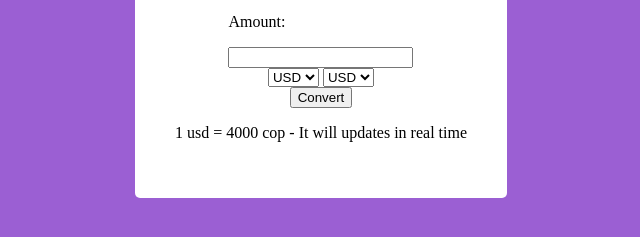
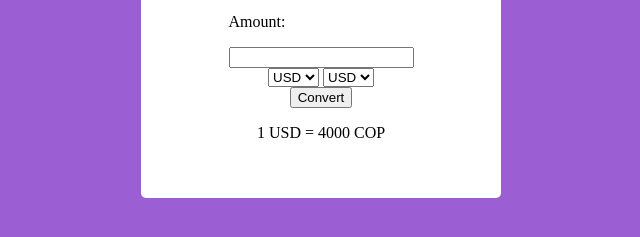
Before and after one commit to carv0066/Currency-Converter, a plain HTML site: page index.html in a window 1280 px wide. Shown: the part 269-506 px from the top of the page, without its empty margins (327-967 px from the left). Drawn offline with Linux system fonts and the light colour scheme.

Commit message:
updating html and read.me

```diff
--- a/index.html
+++ b/index.html
@@ -43,7 +43,7 @@
         <!-- Total conversion section -->
         <div class="convert-section">
             <button class="convert">Convert</button>
-            <p class="conversion-total">1 usd = 4000 cop - It will updates in real time</p>
+            <p class="conversion-total">1 USD = 4000 COP</p>
         </div>
     </div>
 
```
Also changed, not shown: script.js (+7 -0 lines), README.md.
